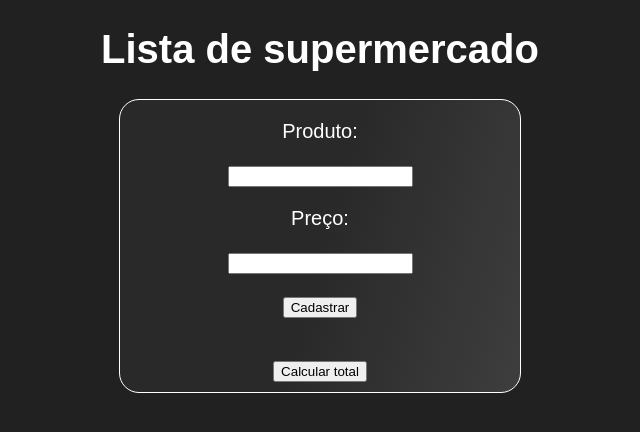
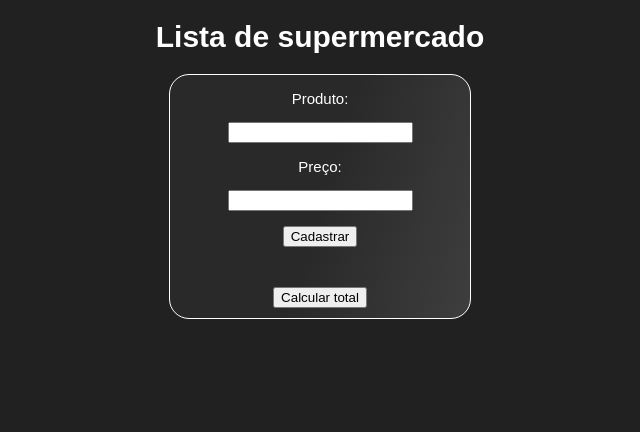
Before and after one commit to alyssondeoliveira/JS-udemy, a plain HTML site: page todolist/index.html in a window 1280 px wide. Shown: the whole page, without its empty margins (320-960 px from the left). Drawn offline with Linux system fonts and the light colour scheme.

Commit message:
Update style.css

```diff
--- a/todolist/style.css
+++ b/todolist/style.css
@@ -1,19 +1,19 @@
 body {
-    font: 500 15pt Arial;
+    font: 500 15px Arial;
     background-color: hwb(0 13% 87%);
 
 }
 
 header {
     text-align: center;
-    font: 900 20px Arial;
+    font: 900 15px Arial;
     color: white;
 }
 
 section {
     background-image: linear-gradient(106deg, rgba(153, 153, 153, 0.068) 50%, rgba(255, 255, 255, 0.13));
     color: white;
-    width: 400px;
+    width: 300px;
     margin: auto;
     text-align: center;
     border: 1px solid white;
```
